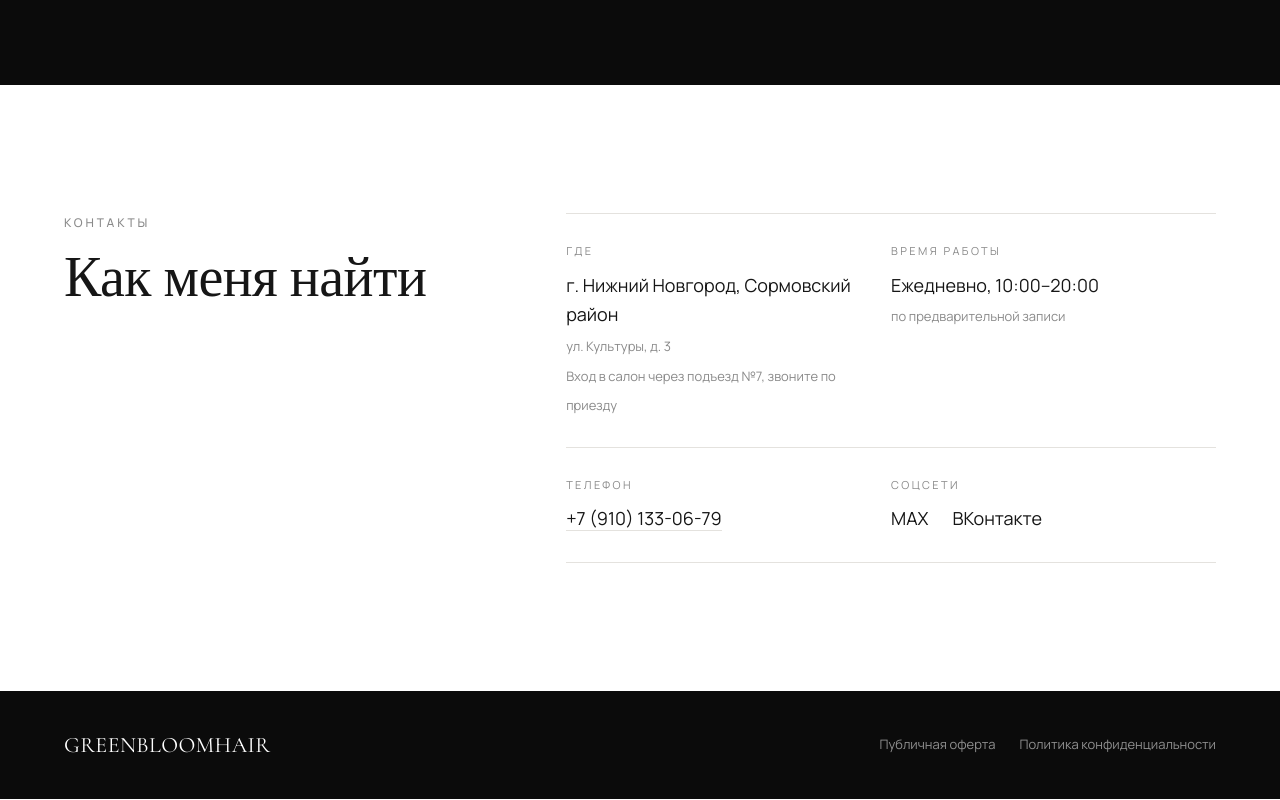
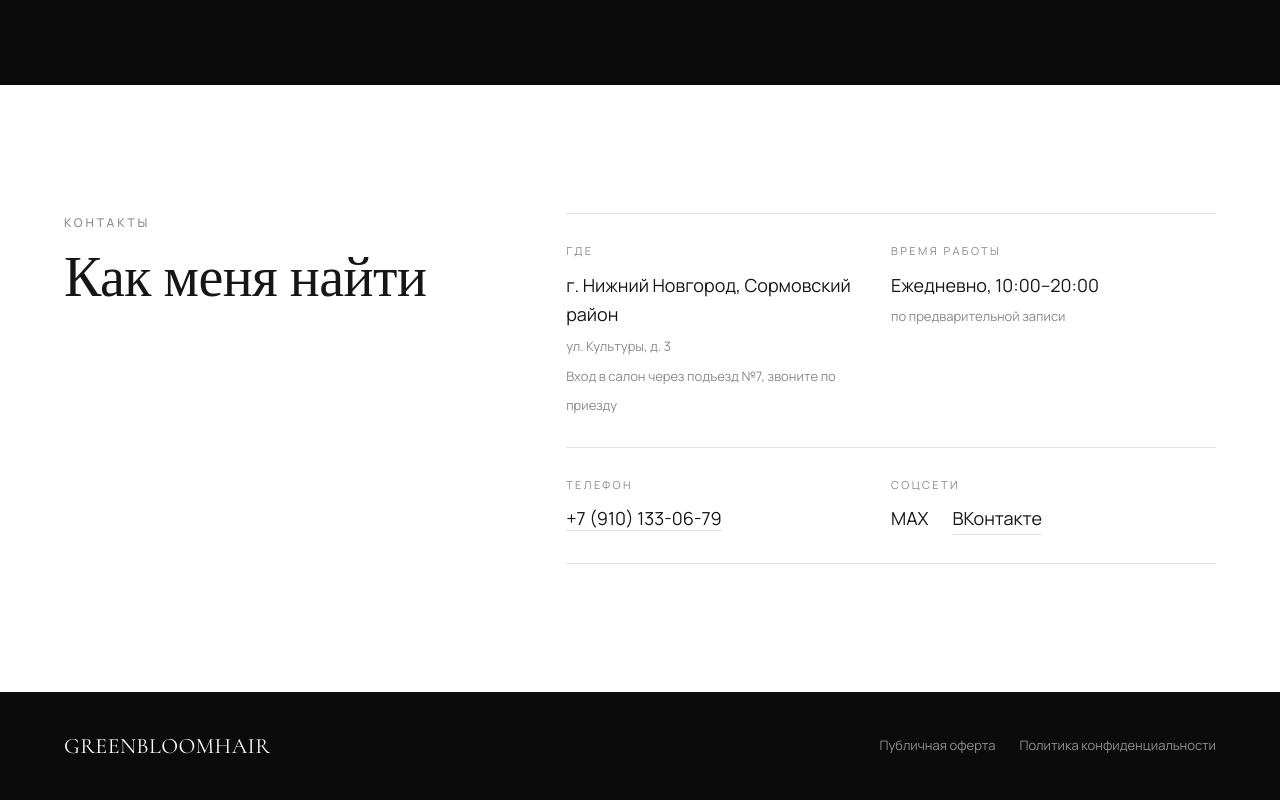
Before and after one commit to lnostranec/laches, a plain HTML site: page index.html in a window 1280 px wide. Shown: the part 6530-7330 px from the top of the page. Drawn offline with nearby package versions, Linux system fonts and the light colour scheme.

Commit message:
Ссылка на сообщество ВКонтакте в контактах

```diff
--- a/index.html
+++ b/index.html
@@ -376,7 +376,7 @@
             <dt>Соцсети</dt>
             <dd class="socials">
               <span>MAX</span>
-              <span>ВКонтакте</span>
+              <a href="https://vk.ru/club228979306" target="_blank" rel="noopener">ВКонтакте</a>
             </dd>
           </div>
         </dl>
```
